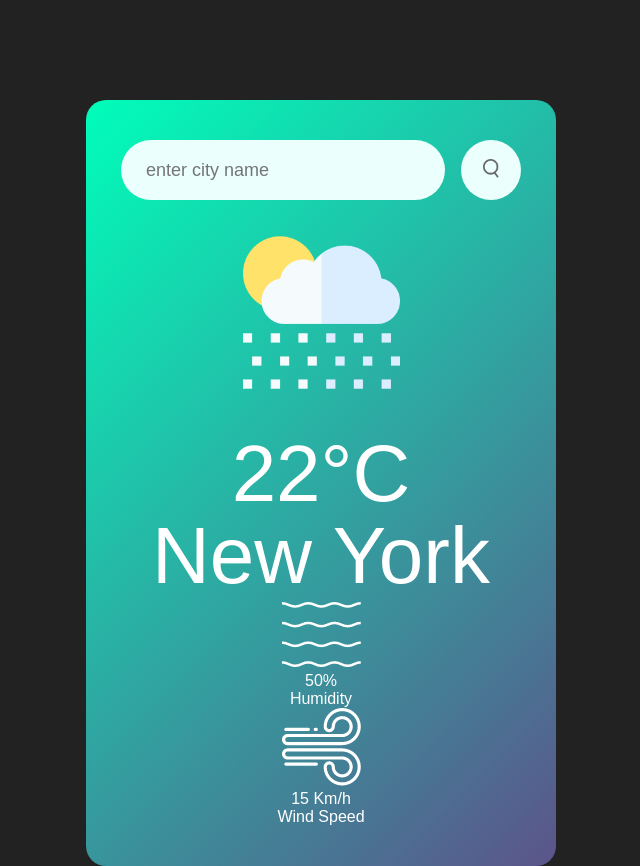
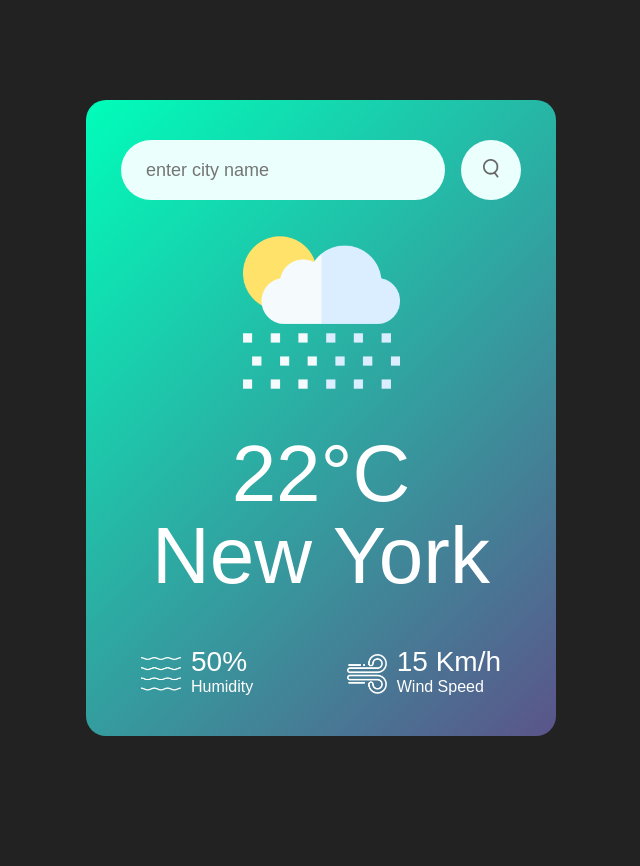
Before and after one commit to ByteGab/Weather-App, a plain HTML site: page index.html in a window 1280 px wide. Shown: the whole page, without its empty margins (319-959 px from the left). After the commit the page ends 800 px from the top, so only its background shows below. Drawn offline with Linux system fonts and the light colour scheme.

Commit message:
Update style.css

```diff
--- a/style.css
+++ b/style.css
@@ -60,3 +60,23 @@ body{
     font-weight: 400;
     margin-top: -10px;
 }
+.details{
+    display: flex;
+    align-items: center;
+    justify-content: space-between;
+    padding: 0 20px;
+    margin-top: 50px;
+}
+.col {
+    display: flex;
+    align-items: center;
+    text-align: left;
+}
+.col img{
+    width: 40px;
+    margin-right: 10px;
+}
+.humidity, .wind{
+    font-size: 28px;
+    margin-top: -6px;
+}
```
